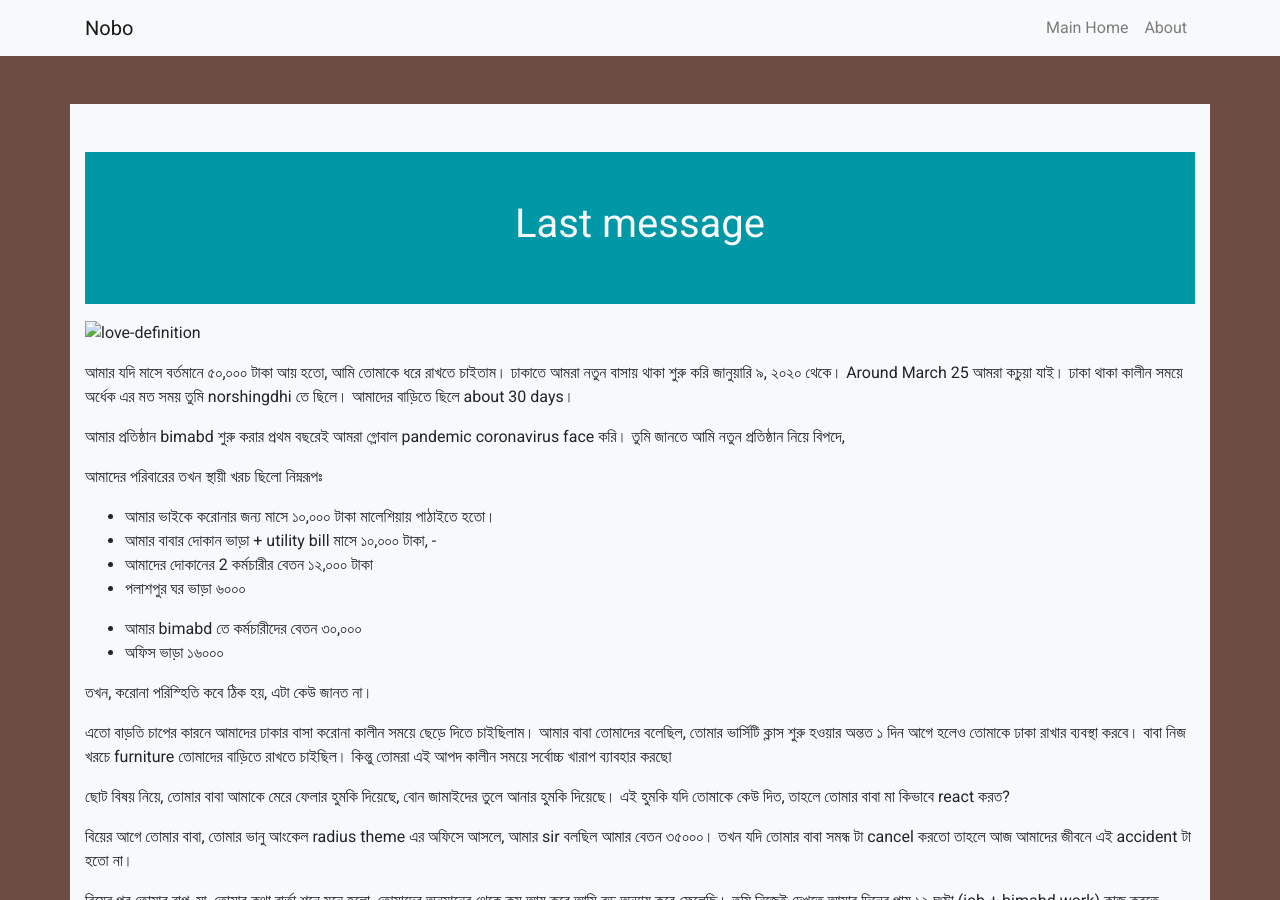
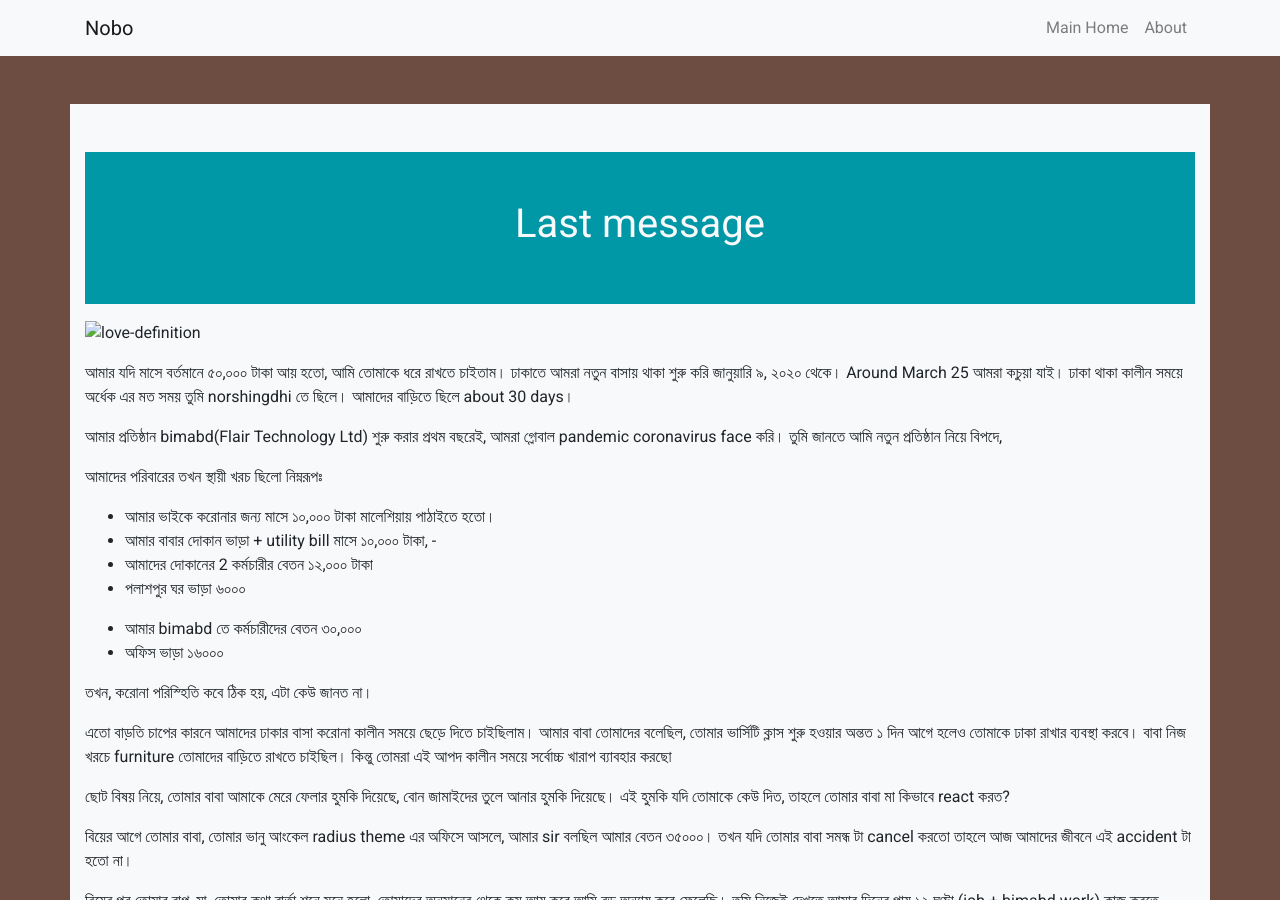
Before and after one commit to polodev/nobo, a Jekyll site: the page built from index2.md, in a window 1280 px wide and 900 px high. Built offline with Jekyll 4.4.1, drawn with Linux system fonts in a browser that asks for light colours; nearby versions of some CDN libraries.

Commit message:
--updated--

```diff
--- a/index2.md
+++ b/index2.md
@@ -8,7 +8,7 @@ active: last-message
 
 আমার যদি মাসে বর্তমানে ৫০,০০০ টাকা আয় হতো, আমি তোমাকে ধরে রাখতে চাইতাম। ঢাকাতে আমরা নতুন বাসায় থাকা শুরু করি জানুয়ারি ৯, ২০২০ থেকে। Around March 25 আমরা কচুয়া যাই। ঢাকা থাকা কালীন সময়ে অর্ধেক  এর মত সময় তুমি norshingdhi তে ছিলে। আমাদের বাড়িতে ছিলে about 30 days।
 
-আমার প্রতিষ্ঠান bimabd শুরু করার প্রথম বছরেই আমরা গ্লোবাল pandemic coronavirus face করি।
+আমার প্রতিষ্ঠান bimabd(Flair Technology Ltd) শুরু করার প্রথম বছরেই, আমরা গ্লোবাল pandemic coronavirus face করি।
 তুমি জানতে আমি নতুন প্রতিষ্ঠান নিয়ে বিপদে,
 
 আমাদের পরিবারের তখন স্থায়ী খরচ ছিলো নিম্নরূপঃ
```
